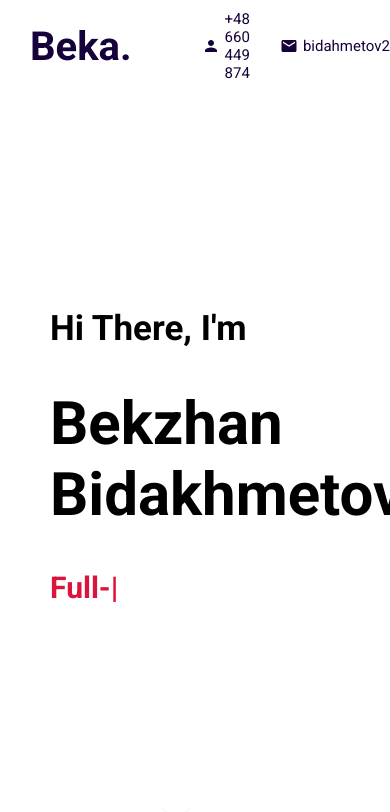
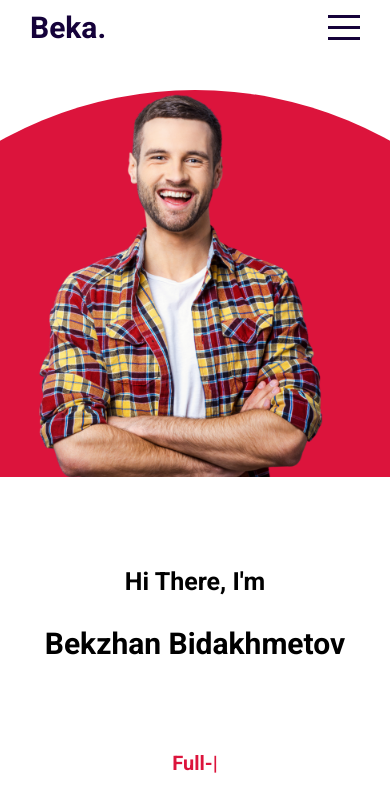
Before and after one commit to Bidahmetov02/Portfolio, a React (Create React App) app: page / in a window 390 px wide. Shown: the top 812 px of the page. Built offline with nearby package versions, Linux system fonts and the light colour scheme.

Commit message:
First mobile version done

```diff
--- a/src/app.scss
+++ b/src/app.scss
@@ -1,3 +1,5 @@
+@import './global.scss';
+
 .app {
     height: 100vh;
 
@@ -22,6 +24,11 @@
             width: 100%;
             height: calc(100vh - 70px);
             scroll-snap-align: start;
+
+            @include mobile {
+                scroll-snap-align:initial;
+                padding: 20px 0;
+            }
         }
     }
 }
--- a/src/components/contact/contact.scss
+++ b/src/components/contact/contact.scss
@@ -1,6 +1,14 @@
+@import '../../global.scss';
+
 .contact {
     background-color: white;
     display: flex;
+
+    @include mobile {
+        height: fit-content !important;
+        padding: 40px;
+        flex-direction: column;
+    }
 
     .left {
         flex: 1;
@@ -29,6 +37,23 @@
             flex-direction: column;
             align-items: center;
             justify-content: space-around;
+
+            @include mobile {
+                input {
+                    width: 300px !important;
+                    margin-bottom: 15px;
+                }
+
+                textarea {
+                    width: 300px !important;
+                    margin-bottom: 15px;
+                }
+
+                button {
+                    width: 150px !important;
+                    margin-top: 10px;
+                }
+            }
 
             input {
                 width: 400px;
--- a/src/components/education/education.scss
+++ b/src/components/education/education.scss
@@ -5,6 +5,11 @@
     display: flex;
     align-items: center;
     flex-direction: column;
+
+    @include mobile {
+        height: fit-content !important;
+        padding-bottom: 20px;
+    }
 
     h1 {
         font-size: 50px;
@@ -86,6 +91,10 @@
             &:hover {
                 transform: scale(1.1);
             }
+
+            @include mobile {
+                margin-bottom: 20px;
+            }
         }
     }
 }
--- a/src/components/intro/intro.scss
+++ b/src/components/intro/intro.scss
@@ -1,11 +1,22 @@
+@import "../../global.scss";
+
 .intro {
     background-color: white;
     display: flex;
+
+    @include mobile {
+        flex-direction: column;
+        align-items: center;
+    }
 
     .left {
         flex: 0.5;
         overflow: hidden;
         position: relative;
+
+        @include mobile {
+            width: 400px;
+        }
 
         .imageContainer {
             width: 800px;
@@ -16,6 +27,12 @@
             align-items: flex-end;
             justify-content: center;
             float: right;
+
+            @include mobile {
+                align-items: flex-start;
+                position: absolute;
+                left: -200px;
+            }
         }
 
         button {
@@ -46,8 +63,18 @@
             }
         }
 
+        @include mobile {
+            button {
+                display: none;
+            }
+        }
+
         img {
             height: 90%;
+
+            @include mobile {
+                height: 50%;
+            }
         }
     }
 
@@ -63,17 +90,36 @@
             flex-direction: column;
             justify-content: center;
 
+            @include mobile {
+                padding-left: 0;
+                align-items: center;
+                justify-content: center;
+            }
+
             h1 {
                 font-size: 60px;
                 margin: 10px 0;
+
+                @include mobile {
+                    font-size: 30px;
+                }
             }
 
             h2 {
                 font-size: 35px;
+
+                @include mobile {
+                    font-size: 25px;
+                }
             }
 
             h3 {
                 font-size: 30px;
+
+                @include mobile {
+                    font-size: 20px;
+                    margin-top: 80px;
+                }
 
                 span {
                     font-size: inherit;
@@ -112,5 +158,11 @@
                 }
             }
         }
+
+        @include mobile {
+            a {
+                display: none;
+            }
+        }
     }
 }
--- a/src/components/menu/Menu.jsx
+++ b/src/components/menu/Menu.jsx
@@ -1,4 +1,5 @@
 import "./menu.scss"
+import {Person, Mail} from "@material-ui/icons"
 
 export default function menu({menuOpen, SetMenuOpen}) {
   return (
@@ -10,6 +11,19 @@ export default function menu({menuOpen, SetMenuOpen}) {
             <li onClick={()=>SetMenuOpen(false)}><a href="#skills">Skills</a></li>
             <li onClick={()=>SetMenuOpen(false)}><a href="#contact">Contact</a></li>
         </ul>
+        <div className="MenuContact">
+            <div className="MenuitemContainer">
+              <Person className="icon" />
+              <span>+48 660 449 874</span>
+            </div>
+            <div className="MenuitemContainer">
+              <Mail className="icon" />
+              <span>bidahmetov2002@gmail.com</span>
+            </div>
+            <div className="MenuitemContainer">
+              <span><a target="_blank" href="https://drive.google.com/file/d/1MO0AhRIKzHA7O_0Vqs71wEf9JGTtGLPt/view?usp=sharing">Resume</a></span>
+            </div>
+        </div>
     </div>
   )
 }
--- a/src/components/menu/menu.scss
+++ b/src/components/menu/menu.scss
@@ -17,6 +17,10 @@
 
     &.active {
         right: 0;
+    }
+
+    @include mobile {
+        justify-content: space-between;
     }
 
     ul {
@@ -43,5 +47,44 @@
                 font-weight: 500;
             }
         }
+
+        @include mobile {
+            margin-top: 250px;
+        }
+    }
+
+    .MenuContact {
+        display: none;
+        align-items: flex-start;
+        flex-direction: column;
+        padding-top: 30px;
+        margin-bottom: 50px;
+
+        .MenuitemContainer {
+            display: flex;
+            align-items: center;
+            justify-content: center;
+            color: white;
+            margin-bottom: 15px;
+
+            .icon {
+                font-size: 20px;
+                margin-right: 5px;
+            }
+
+            span {
+                font-size: 16px;
+                font-weight: 500;
+
+                a {
+                    color: white;
+                    transition: all 3s ease;
+                }
+            }
+        }
+
+        @include mobile {
+            display: flex;
+        }
     }
 }
--- a/src/components/portfolio/portfolio.scss
+++ b/src/components/portfolio/portfolio.scss
@@ -1,6 +1,11 @@
 @import "../../global.scss";
 
 .portfolio {
+    @include mobile {
+        height: fit-content !important;
+        padding-bottom: 20px;
+    }
+
     background-color: white;
     display: flex;
     align-items: center;
@@ -8,6 +13,10 @@
 
     h1 {
         font-size: 50px;
+
+        @include mobile {
+            font-size: 20px;
+        }
     }
 
     ul {
@@ -15,6 +24,11 @@
         padding: 0;
         list-style: none;
         display: flex;
+
+        @include mobile {
+            flex-wrap: wrap;
+            justify-content: center;
+        }
     }
 
     .container {
@@ -72,6 +86,12 @@
                         margin-right: 5px;
                     }
                 }
+
+                @include mobile {
+                    .desc {
+                        height: fit-content;
+                    }
+                }
             }
 
             img {
@@ -87,6 +107,19 @@
                 margin: 0;
             }
 
+            @include mobile {
+                width: 240px;
+                height: fit-content;
+
+                .top {
+                    height: 200px;
+                }
+
+                img {
+                    object-fit: contain;
+                }
+            }
+
         }
     }
 }
--- a/src/components/portfolioList/portfolioList.scss
+++ b/src/components/portfolioList/portfolioList.scss
@@ -7,6 +7,10 @@
     border-radius: 10px;
     cursor: pointer;
 
+    @include mobile {
+        margin: 0 5px;
+    }
+
     &.active {
         background-color: $mainColor;
         color: white;
--- a/src/components/skills/skills.scss
+++ b/src/components/skills/skills.scss
@@ -5,6 +5,11 @@
     display: flex;
     align-items: center;
     flex-direction: column;
+
+    @include mobile {
+        height: fit-content !important;
+        // padding-bottom: 20px;
+    }
 
     h1 {
         font-size: 50px;
@@ -62,6 +67,10 @@
                     }
                 }
             }
+
+            @include mobile {
+                margin-bottom: 20px;
+            }
         }
     }
 }
--- a/src/components/topbar/topbar.scss
+++ b/src/components/topbar/topbar.scss
@@ -28,6 +28,10 @@
                 color: #15023a;
                 margin-right: 40px;
                 transition: all 3s ease;
+
+                @include mobile {
+                    font-size: 30px;
+                }
             }
 
             .itemContainer {
@@ -48,6 +52,12 @@
                         color: #15023a;
                         transition: all 3s ease;
                     }
+                }
+            }
+
+            @include mobile {
+                .itemContainer {
+                    display: none;
                 }
             }
         }
--- a/src/global.scss
+++ b/src/global.scss
@@ -1 +1,7 @@
 $mainColor: #15023a;
+
+@mixin mobile {
+    @media (max-width: 900px) {
+        @content
+    }
+}
```
